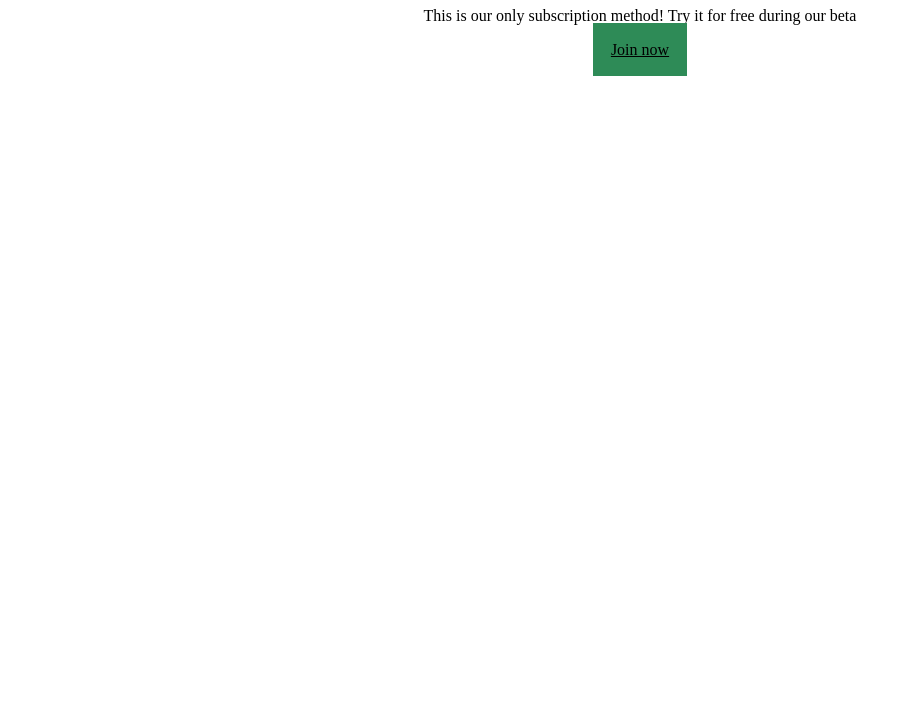
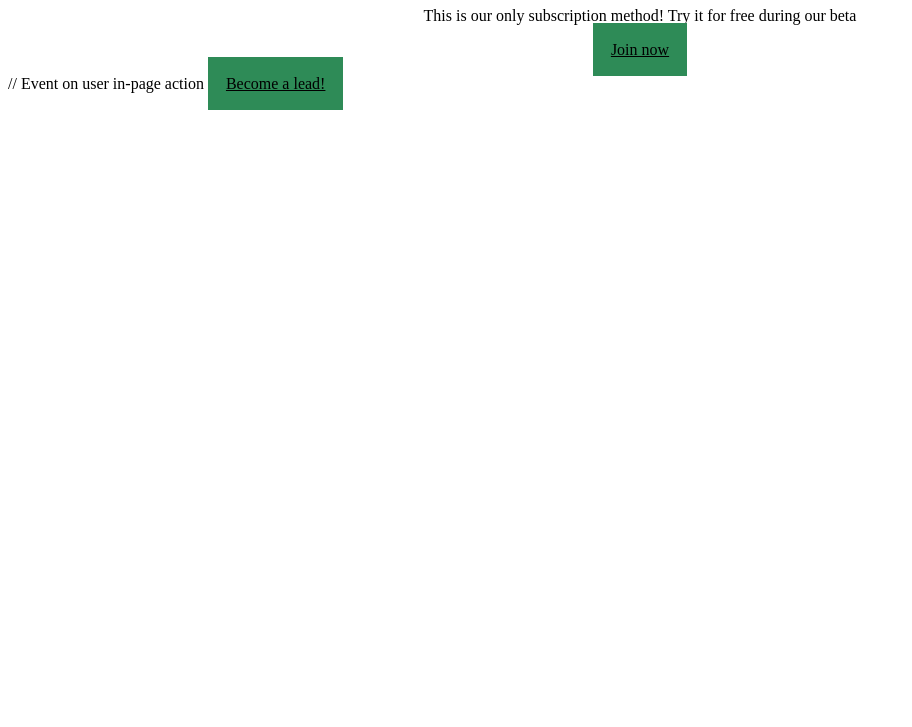
Before and after one commit to guildy2030/quantech, a plain HTML site: page index.html in a window 1280 px wide. Shown: the part 73-800 px from the top of the page, without its empty margins (0-912 px from the left). Drawn offline with Linux system fonts and the light colour scheme.

Commit message:
Update index.html

```diff
--- a/index.html
+++ b/index.html
@@ -30,5 +30,15 @@ height="0" width="0" style="display:none;visibility:hidden"></iframe></noscript>
 		<p>This is our only subscription method! Try it for free during our beta<b></b></p>
 		<a class="btn" href="https://guildy2030.github.io/quantech/thanks">Join now</a></p>
 	</div>
+
+	// Event on user in-page action
+	<a class="btn" onclick="trackDonation()" href="#">Become a lead!</a>
+	<script>
+		function trackDonation() {
+			dataLayer.push(
+				{'event':'donation'}
+			);
+		}
+	</script>
 </body>
 </html>
```
